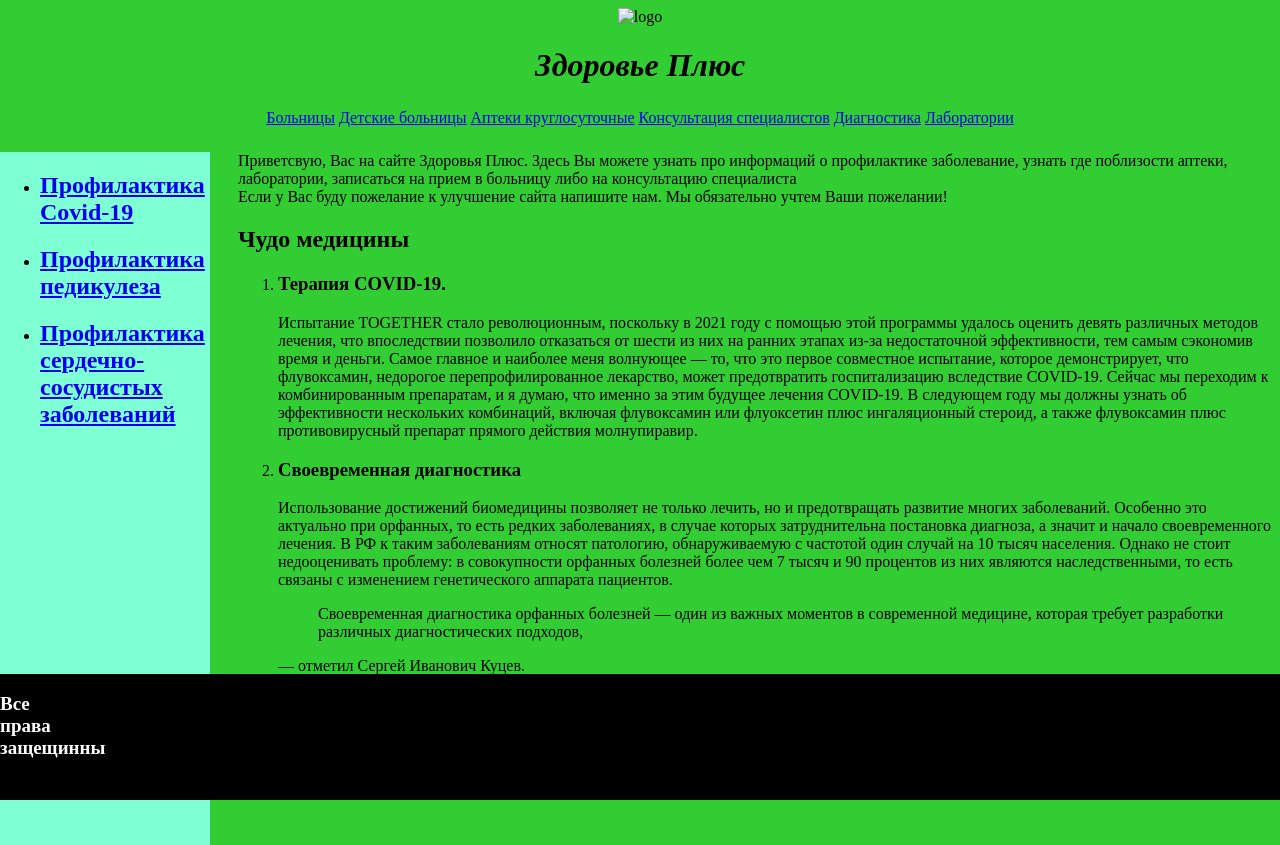
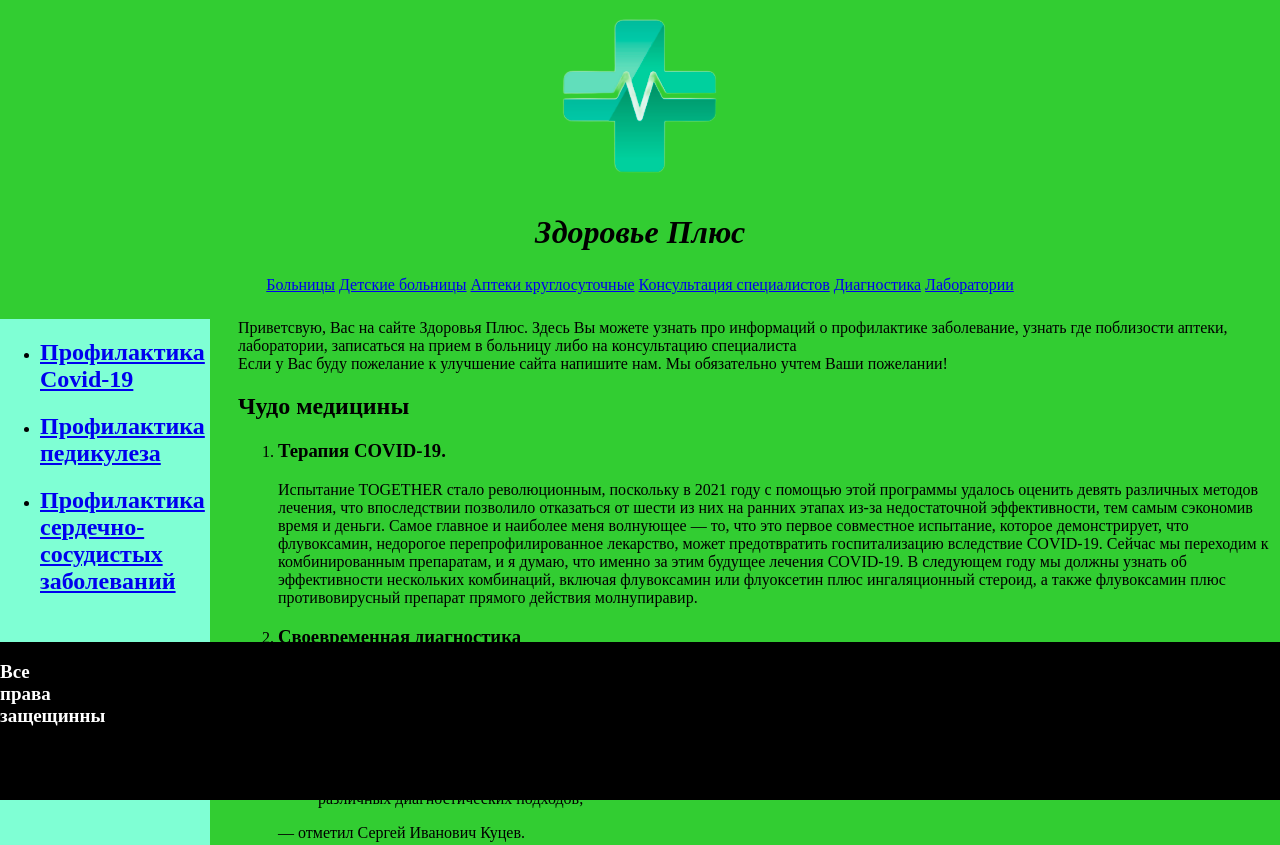
Before and after one commit to Ara2030/Med-site, a plain HTML site: page Странички/index.html in a window 1280 px wide. Shown: the top 845 px of the page. Drawn offline with Linux system fonts and the light colour scheme; files whose address does not match are found by name.

Commit message:
init commit 2

```diff
--- a/Странички/index.html
+++ b/Странички/index.html
@@ -30,7 +30,7 @@
 </head>
 <body bgcolor = LimeGreen>
     <header>
-        <center><img src = "Logo.png" alt = "logo"></center>
+        <center><img src = "C:\Mедицинский сайт\Картинки\Logo.png" alt = "logo"></center>
         <h1><center><i>Здоровье Плюс</i></center></h1>
     </header>
     <nav style="
@@ -93,7 +93,7 @@
         padding-right: 1700px;">
         Все права защещинны </p>
     <a href="https://telegram.org/">
-        <img style="padding-left: 1800px;" src="telegram.png">
+        <img style="padding-left: 1800px;" src="C:\Mедицинский сайт\Картинки\telegram.png">
     </a>
     </body>
 </body>
```
